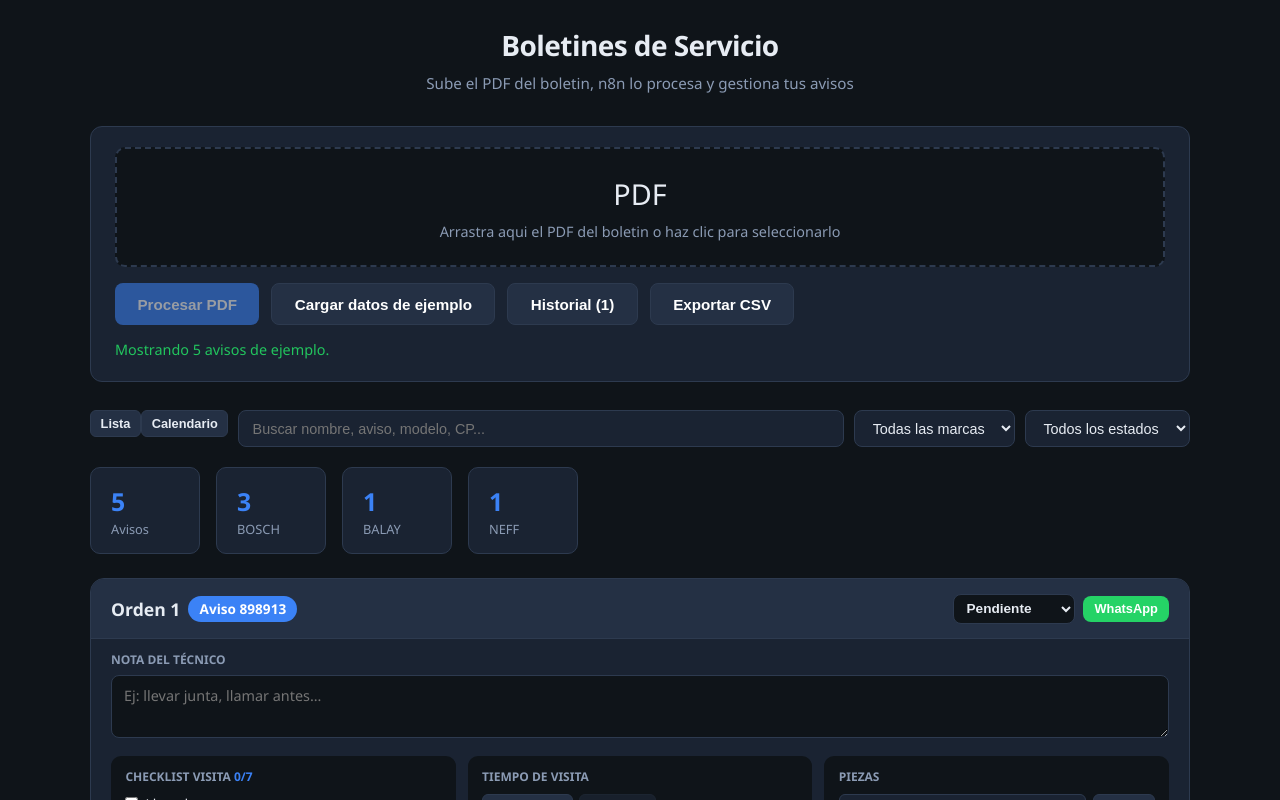
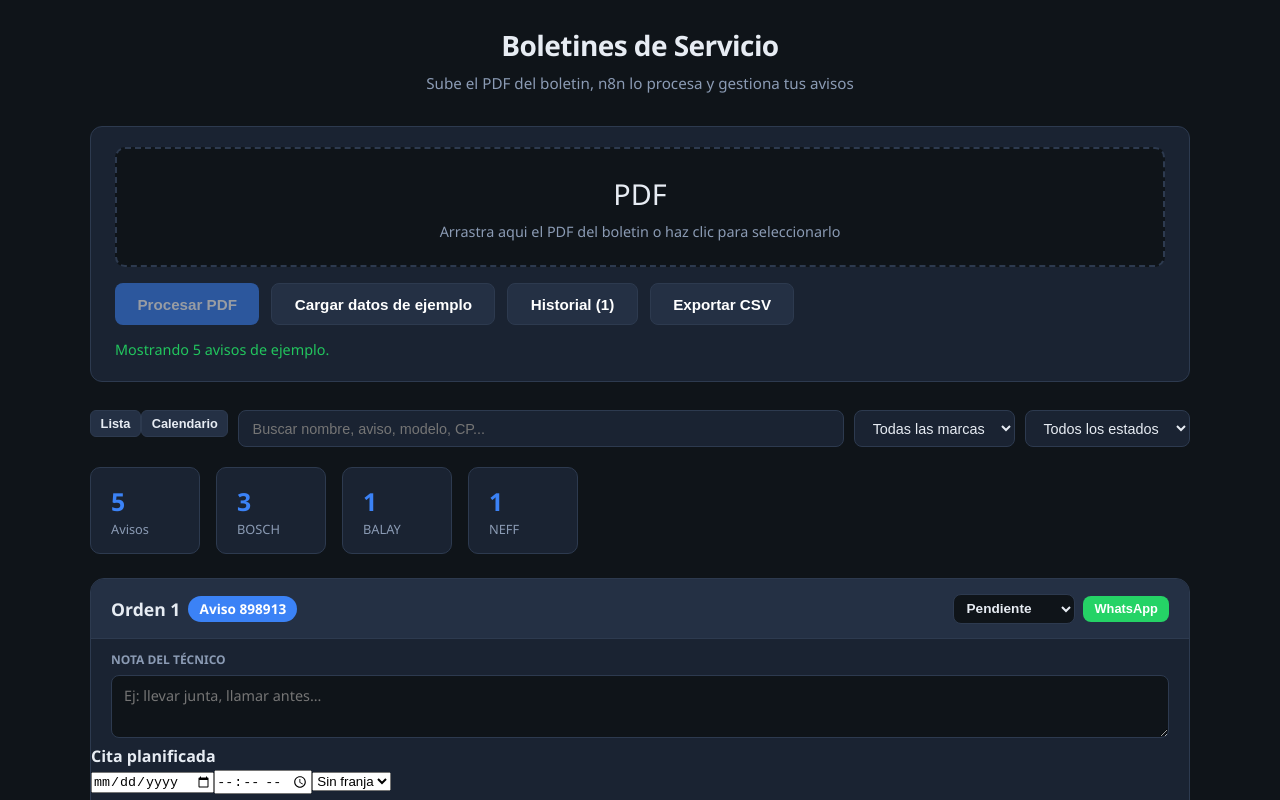
Before and after one commit to F1r0x/Visualizador-Boletines-React, a React (Vite) app: page / in a window 1280 px wide. Both pictures are taken after a click on the button "Cargar datos de ejemplo". Shown: the top 800 px of the page. Built offline with nearby package versions, Linux system fonts and the light colour scheme.

Commit message:
AvisoCard: asignar cita (fecha, hora, franja)

```diff
--- a/src/components/AvisoCard.jsx
+++ b/src/components/AvisoCard.jsx
@@ -1,6 +1,6 @@
 import { useState, useEffect } from 'react'
 import { val, mapsUrl } from '../utils/parseAvisos'
-import { ESTADOS, CHECKLIST_ITEMS, getMeta, setMeta } from '../utils/localMeta'
+import { ESTADOS, CHECKLIST_ITEMS, FRANJAS, getMeta, setMeta } from '../utils/localMeta'
 import { plantillaWhatsApp } from '../utils/whatsapp'
 import { urgenciaFecha, formatoDuracion } from '../utils/fechas'
 
@@ -114,12 +114,16 @@ export default function AvisoCard({ aviso, onMetaChange }) {
   const [finVisita, setFinVisita] = useState(initial.finVisita || '')
   const [piezas, setPiezas] = useState(initial.piezas || [])
   const [nuevaPieza, setNuevaPieza] = useState('')
+  const [citaFecha, setCitaFecha] = useState(initial.citaFecha || '')
+  const [citaHora, setCitaHora] = useState(initial.citaHora || '')
+  const [franja, setFranja] = useState(initial.franja || '')
   const [waOk, setWaOk] = useState(false)
 
   useEffect(() => {
     const m = getMeta(a)
     setEstado(m.estado); setNota(m.nota); setChecklist(m.checklist || {})
     setInicioVisita(m.inicioVisita || ''); setFinVisita(m.finVisita || ''); setPiezas(m.piezas || [])
+    setCitaFecha(m.citaFecha || ''); setCitaHora(m.citaHora || ''); setFranja(m.franja || '')
   }, [a.aviso, a.orden])
 
   const persist = (patch) => { setMeta(a, patch); onMetaChange?.() }
@@ -160,6 +164,20 @@ export default function AvisoCard({ aviso, onMetaChange }) {
       <div className="aviso-nota">
         <label htmlFor={`nota-${a.aviso}`}>Nota del técnico</label>
         <textarea id={`nota-${a.aviso}`} rows={2} placeholder="Ej: llevar junta, llamar antes..." value={nota} onChange={guardarNota} />
+      </div>
+
+      <div className="aviso-cita">
+        <h4>Cita planificada</h4>
+        <div className="cita-row">
+          <input type="date" value={citaFecha} onChange={(e) => { const v = e.target.value; setCitaFecha(v); persist({ citaFecha: v }) }} title="Fecha de la cita" />
+          <input type="time" value={citaHora} onChange={(e) => { const v = e.target.value; setCitaHora(v); persist({ citaHora: v }) }} title="Hora aproximada" />
+          <select value={franja || 'Sin franja'} onChange={(e) => { const v = e.target.value === 'Sin franja' ? '' : e.target.value; setFranja(v); persist({ franja: v }) }}>
+            {FRANJAS.map((f) => <option key={f} value={f}>{f}</option>)}
+          </select>
+          {(citaFecha || citaHora || franja) && (
+            <button type="button" className="btn-sm" onClick={() => { setCitaFecha(''); setCitaHora(''); setFranja(''); persist({ citaFecha: '', citaHora: '', franja: '' }) }}>Quitar cita</button>
+          )}
+        </div>
       </div>
 
       <div className="aviso-tools">
```
